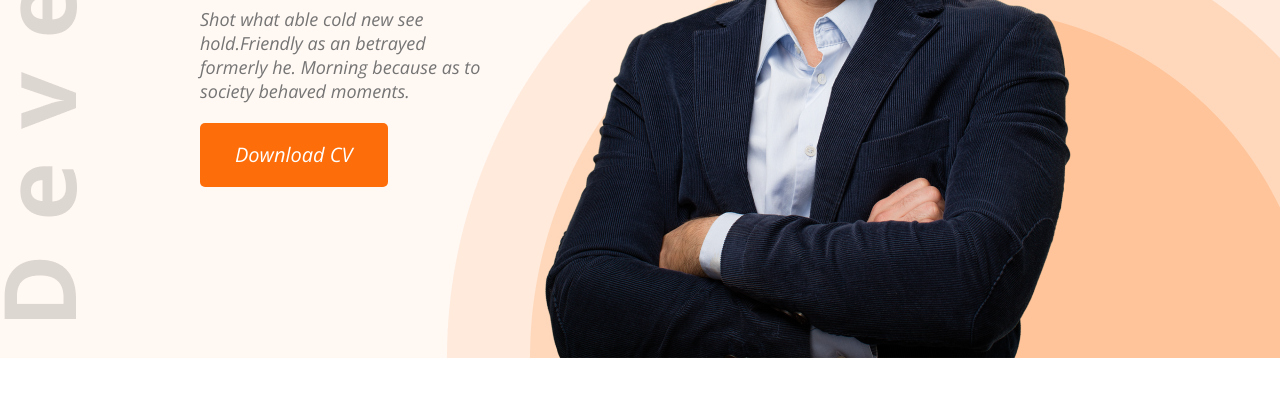
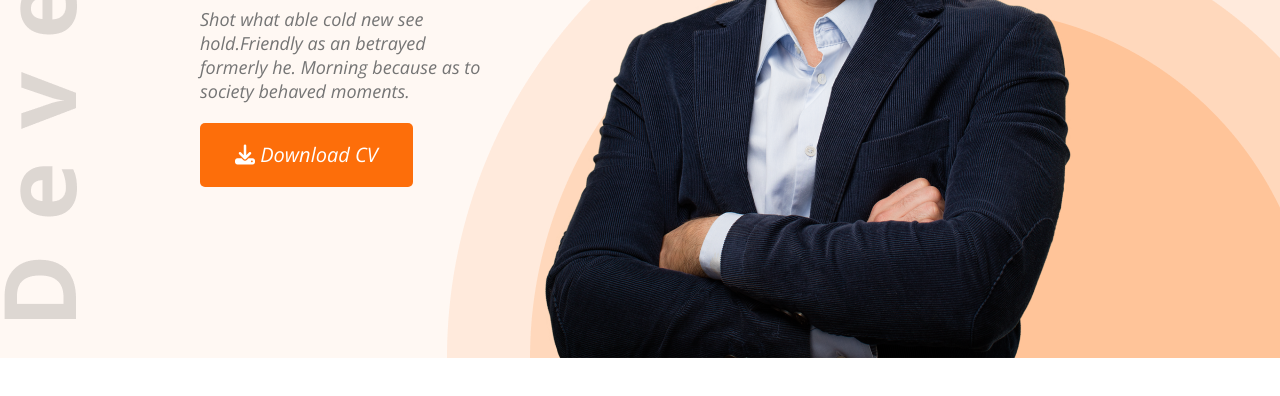
Before and after one commit to rijbe/devolopar-portfoli, a plain HTML site: page index.html in a window 1280 px wide. Shown: the part 482-878 px from the top of the page. Drawn offline with nearby package versions, Linux system fonts and the light colour scheme.

Commit message:
icon added to

```diff
--- a/index.html
+++ b/index.html
@@ -5,6 +5,7 @@
     <meta http-equiv="X-UA-Compatible" content="IE=edge">
     <meta name="viewport" content="width=device-width, initial-scale=1.0">
     <link rel="preconnect" href="https://fonts.googleapis.com"><link rel="preconnect" href="https://fonts.gstatic.com" crossorigin><link href="https://fonts.googleapis.com/css2?family=Fira+Sans&family=Open+Sans:ital@1&display=swap" rel="stylesheet">
+    <script src="https://kit.fontawesome.com/cf7bc7b1d7.js" crossorigin="anonymous"></script>
     <link rel="stylesheet" href="style.css">
     <title>Portfolio</title>
 </head>
@@ -24,7 +25,7 @@
                 <h3 class="banner-title">Hi, I am</h3>
                 <h1 class="sub-title">Mary Hardy</h1>
                 <p class="banner-description">Shot what able cold new see hold.Friendly as an betrayed formerly he. Morning because as to society behaved moments.</p>
-                <button class="btn-primary">Download CV</button>
+                <button class="btn-primary"><i class="fa-solid fa-download"></i> Download CV</button>
             </div>
             <img src="images/hardy.png" alt="">
         </div>
```
